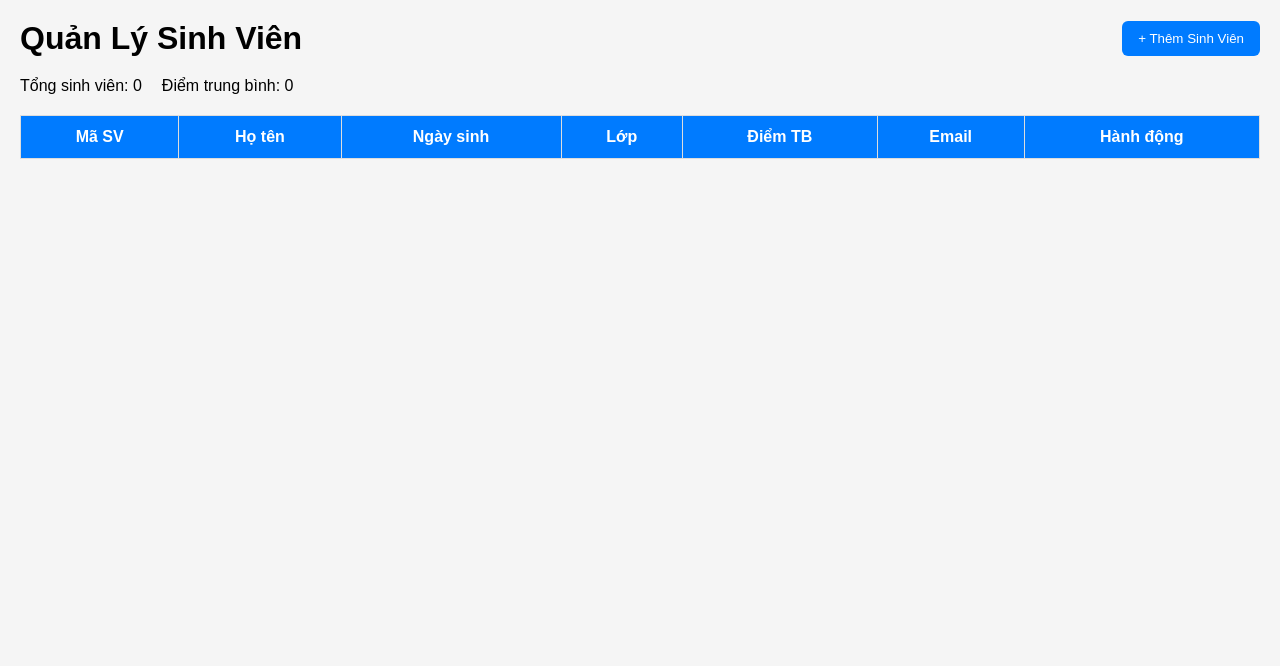
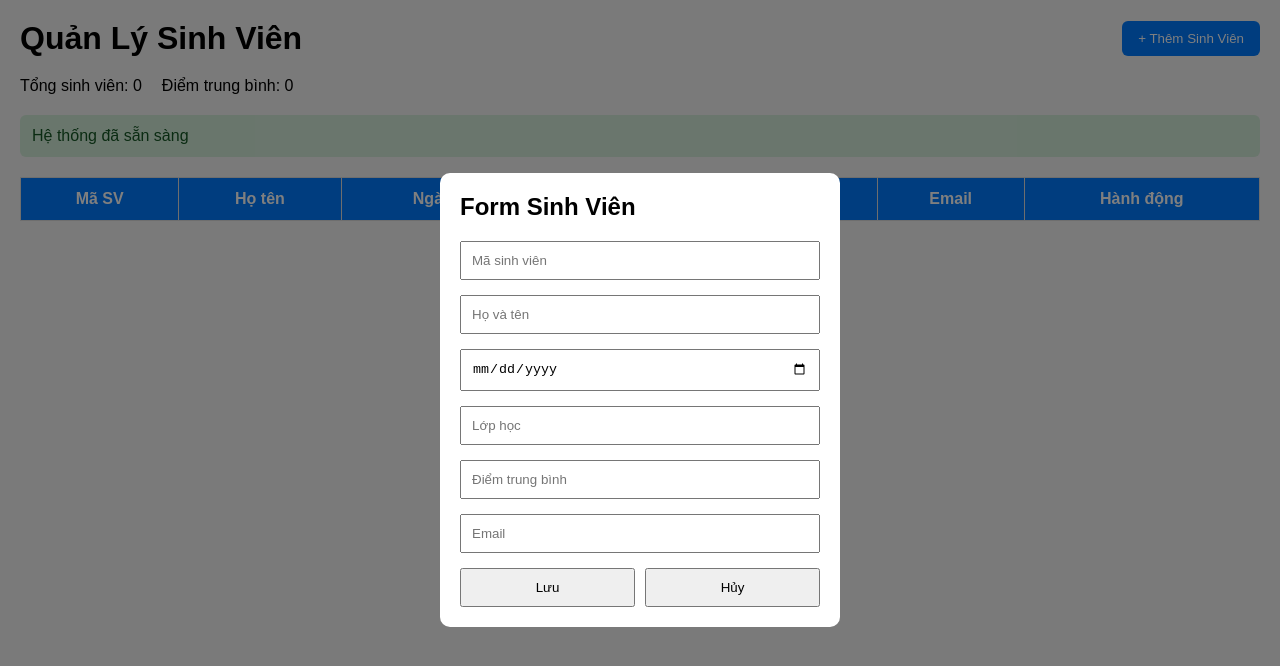
Before and after one commit to Vi1004/BTTH03, a plain HTML site: page bai1/index.html in a window 1280 px wide. Both pictures are taken after a click on the button "+ Thêm Sinh Viên". Drawn offline with Linux system fonts and the light colour scheme.

Commit message:
giai đoạn 2: Thao tác DOM cơ bản

```diff
--- a/bai1/script.js
+++ b/bai1/script.js
@@ -0,0 +1,60 @@
+// =======================
+// DOM ELEMENTS
+// =======================
+
+const openFormBtn = document.getElementById("openFormBtn");
+
+const closeFormBtn = document.getElementById("closeFormBtn");
+
+const studentModal = document.getElementById("studentModal");
+
+const formTitle = document.getElementById("formTitle");
+
+const messageBox = document.getElementById("messageBox");
+
+
+// =======================
+// MỞ POPUP
+// =======================
+
+openFormBtn.addEventListener("click", function () {
+
+    studentModal.classList.remove("hidden");
+
+});
+
+
+// =======================
+// ĐÓNG POPUP
+// =======================
+
+closeFormBtn.addEventListener("click", function () {
+
+    studentModal.classList.add("hidden");
+
+});
+
+
+// =======================
+// TEST DOM
+// =======================
+
+formTitle.innerText = "Form Sinh Viên";
+
+
+// =======================
+// HIỂN THỊ THÔNG BÁO
+// =======================
+
+messageBox.innerText = "Hệ thống đã sẵn sàng";
+
+
+// =======================
+// HÀM SHOW MESSAGE
+// =======================
+
+function showMessage(message) {
+
+    messageBox.innerText = message;
+
+}
--- a/bai1/style.css
+++ b/bai1/style.css
@@ -107,3 +107,16 @@ th {
     flex: 1;
     padding: 10px;
 }
+
+/*Thêm CSS cho thông báo*/
+#messageBox {
+    margin-bottom: 20px;
+
+    padding: 12px;
+
+    background: #d4edda;
+
+    color: #155724;
+
+    border-radius: 6px;
+}
```
